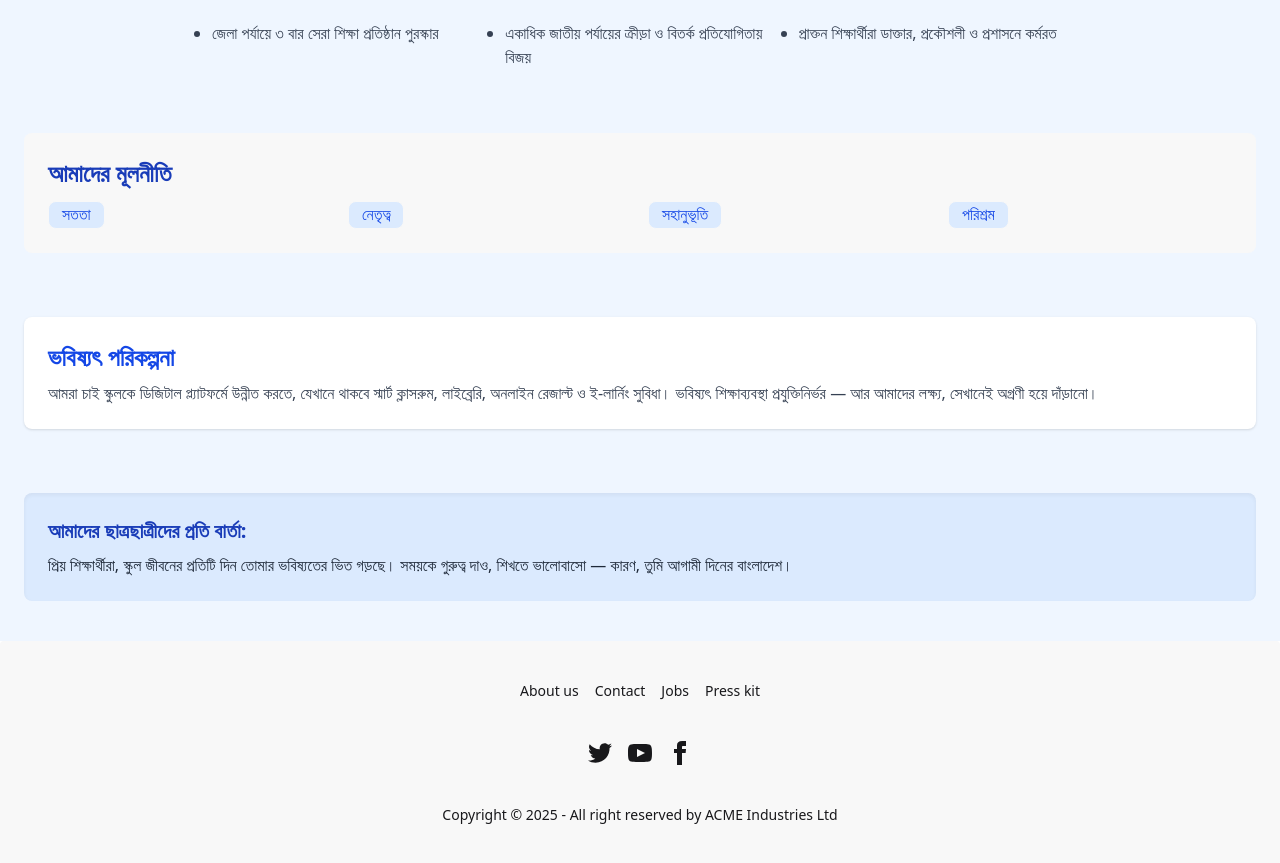
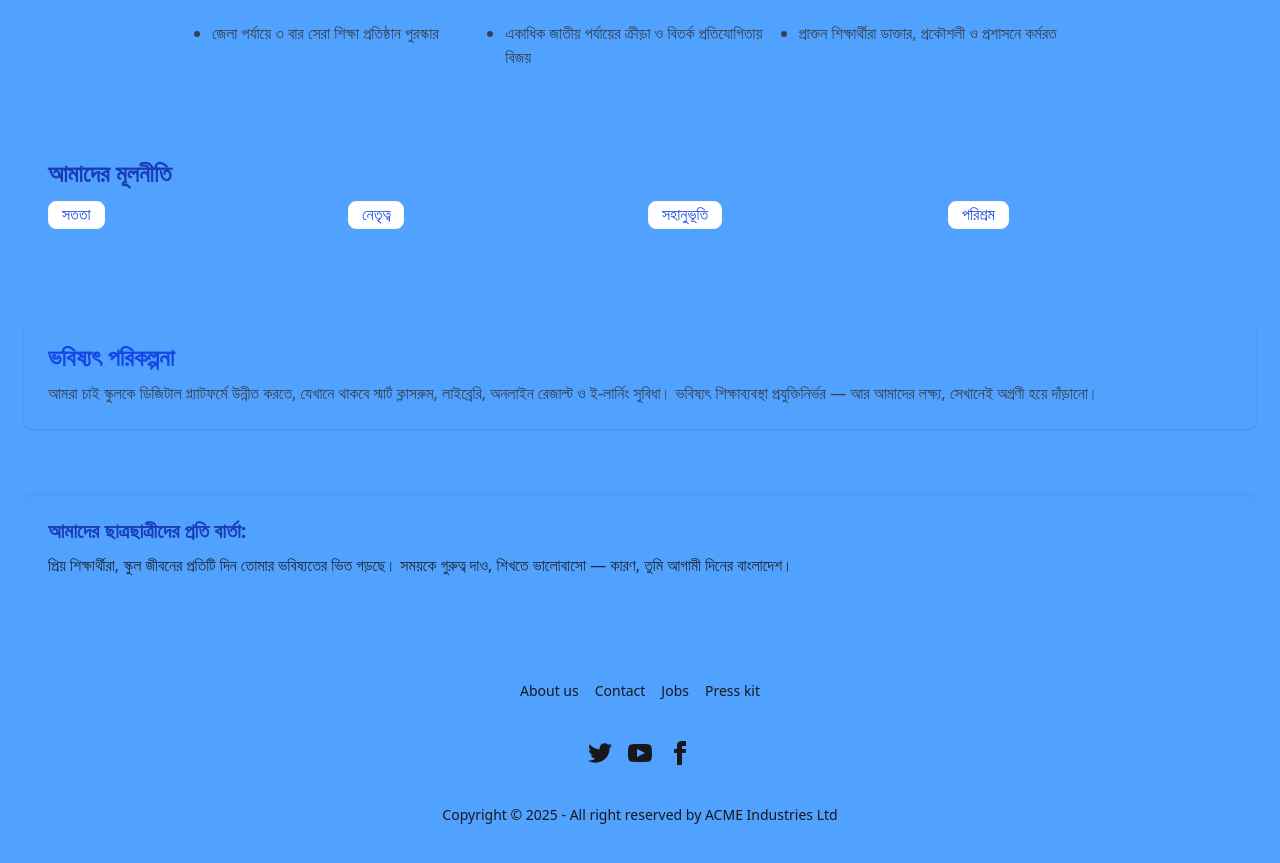
Before and after one commit to abdulalim1010/my-high-school-client, a React (Vite) app: page /about in a window 1280 px wide. Shown: the part 1805-2668 px from the top of the page. Built offline with nearby package versions, Linux system fonts and the light colour scheme; no server answers.

Commit message:
add bg color

```diff
--- a/src/pages/about/About.jsx
+++ b/src/pages/about/About.jsx
@@ -6,7 +6,7 @@ import image from '../../assets/alimhif.jpeg'
 
 const About = () => {
   return (
-    <div className="bg-blue-50 min-h-screen px-6 py-10 space-y-16">
+    <div className="bg-blue-400 min-h-screen px-6 py-10 space-y-16">
       {/* Title */}
       <motion.div
         className="text-center"
@@ -52,7 +52,7 @@ const About = () => {
       </div>
 
       {/* Head Teacher's Message */}
-      <div className="bg-white shadow-md p-6 rounded-lg">
+      <div className=" shadow-md p-6 rounded-lg">
         <div className="flex flex-col lg:flex-row items-center gap-6">
           <img
             src={headTeacherImg}
@@ -87,22 +87,22 @@ const About = () => {
 
       {/* Core Values */}
       <motion.div
-        className="text-left bg-base-200 p-6 rounded-lg"
+        className="text-left  p-6 rounded-lg"
         initial={{ opacity: 0 }}
         whileInView={{ opacity: 1 }}
         transition={{ duration: 1 }}
       >
         <h2 className="text-2xl font-bold text-blue-800 mb-3">আমাদের মূলনীতি</h2>
         <div className="grid grid-cols-2 md:grid-cols-4 gap-4 text-sm text-gray-700">
-          <span className="badge badge-lg bg-blue-100 text-blue-700">সততা</span>
-          <span className="badge badge-lg bg-blue-100 text-blue-700">নেতৃত্ব</span>
-          <span className="badge badge-lg bg-blue-100 text-blue-700">সহানুভূতি</span>
-          <span className="badge badge-lg bg-blue-100 text-blue-700">পরিশ্রম</span>
+          <span className="badge badge-lg text-blue-700">সততা</span>
+          <span className="badge badge-lg  text-blue-700">নেতৃত্ব</span>
+          <span className="badge badge-lg  text-blue-700">সহানুভূতি</span>
+          <span className="badge badge-lg  text-blue-700">পরিশ্রম</span>
         </div>
       </motion.div>
 
       {/* Future Vision */}
-      <div className="bg-white p-6 rounded-lg shadow-sm">
+      <div className=" p-6 rounded-lg shadow-sm">
         <h2 className="text-2xl font-semibold text-blue-700 mb-2">ভবিষ্যৎ পরিকল্পনা</h2>
         <p className="text-gray-700">
           আমরা চাই স্কুলকে ডিজিটাল প্ল্যাটফর্মে উন্নীত করতে, যেখানে থাকবে স্মার্ট ক্লাসরুম,
@@ -113,7 +113,7 @@ const About = () => {
 
       {/* Message for Students */}
       <motion.div
-        className="bg-blue-100 p-6 rounded-lg shadow-inner"
+        className=" p-6 rounded-lg shadow-inner"
         initial={{ y: 30, opacity: 0 }}
         whileInView={{ y: 0, opacity: 1 }}
         transition={{ duration: 1 }}
--- a/src/pages/academic/Academic.jsx
+++ b/src/pages/academic/Academic.jsx
@@ -1,13 +1,13 @@
 import React from 'react';
 import { motion } from 'framer-motion';
 import sceicnimage from '../../assets/science.avif'
-import humanimage from '../../assets/hu,an1).jfif'
+import humanimage from '../../assets/science.jpg'
 import commarceimage from '../../assets/comarce.jpg'
 import calendeer  from '../../assets/calender.avif'
 
 const Academic = () => {
   return (
-    <div className="bg-blue-50 min-h-screen px-6 py-10 space-y-16">
+    <div className=" min-h-screen px-6 py-10 space-y-16">
       {/* Page Title */}
       <motion.div
         className="text-center"
@@ -35,17 +35,17 @@ const Academic = () => {
       <section>
   <h2 className="text-2xl text-center font-semibold text-blue-700 mb-3">বিষয়ভিত্তিক বিভাগ</h2>
   <div className="grid md:grid-cols-3 gap-6 text-gray-800">
-    <div className="bg-white shadow-md p-4 rounded-lg">
+    <div className=" shadow-md p-4 rounded-lg">
       <img src={sceicnimage } className="h-60 mb-2 mx-auto" alt="Science" />
       <h3 className="font-bold text-lg mb-2 text-green-600 text-center">বিজ্ঞান বিভাগ</h3>
       <p className="text-sm text-center">পদার্থ, রসায়ন, জীববিজ্ঞান ও গণিতের পাঠদান।</p>
     </div>
-    <div className="bg-white shadow-md p-4 rounded-lg">
+    <div className=" shadow-md p-4 rounded-lg">
       <img src={ humanimage} className="h-60 mb-2 mx-auto" alt="Humanities" />
       <h3 className="font-bold text-lg mb-2 text-purple-600 text-center">মানবিক বিভাগ</h3>
       <p className="text-sm text-center">ইতিহাস, ভূগোল, বাংলা ও সামাজিক বিজ্ঞানের গুরুত্ব।</p>
     </div>
-    <div className="bg-white shadow-md p-4 rounded-lg">
+    <div className=" shadow-md p-4 rounded-lg">
       <img src={commarceimage} className="h-60 mb-2 mx-auto" alt="Commerce" />
       <h3 className="font-bold text-lg mb-2 text-orange-600 text-center">বাণিজ্য বিভাগ</h3>
       <p className="text-sm text-center">হিসাববিজ্ঞান, অর্থনীতি ও ব্যবস্থাপনা বিষয় অন্তর্ভুক্ত।</p>
@@ -54,7 +54,7 @@ const Academic = () => {
 </section>
 
       {/* Section: ক্লাস রুটিন */}
-      <section className="bg-white shadow-sm p-6 rounded-lg">
+      <section className=" shadow-sm p-6 rounded-lg">
   <h2 className="text-2xl text-center font-semibold text-blue-700 mb-3">ক্লাস রুটিন</h2>
   <div className="flex flex-col md:flex-row items-center gap-6">
     <div className="flex-1 space-y-2 text-gray-700">
@@ -78,7 +78,7 @@ const Academic = () => {
       <section className="mt-8">
   <h2 className="text-2xl text-center font-semibold text-blue-700 mb-4">পরীক্ষার সময়সূচি</h2>
   <div className="grid grid-cols-1 md:grid-cols-3 gap-6 text-gray-700">
-    <div className="card bg-blue-100 shadow-md p-4 rounded-lg">
+    <div className="card  shadow-md p-4 rounded-lg">
       <h3 className="font-semibold text-lg text-blue-800 mb-2">১ম টার্ম</h3>
       <p>সময়ঃ মার্চ মাস</p>
     </div>
@@ -86,7 +86,7 @@ const Academic = () => {
       <h3 className="font-semibold text-lg text-blue-800 mb-2">২য় টার্ম</h3>
       <p>সময়ঃ জুলাই মাস</p>
     </div>
-    <div className="card bg-blue-100 shadow-md p-4 rounded-lg">
+    <div className="card  shadow-md p-4 rounded-lg">
       <h3 className="font-semibold text-lg text-blue-800 mb-2">বার্ষিক পরীক্ষা</h3>
       <p>সময়ঃ নভেম্বর মাস</p>
     </div>
@@ -95,7 +95,7 @@ const Academic = () => {
 
 
       {/* Section: লাইব্রেরি ও উপকরণ */}
-      <section className="bg-base-200 p-6 rounded-lg shadow-inner">
+      <section className=" p-6 rounded-lg shadow-inner">
         <h2 className="text-2xl font-semibold text-blue-800 mb-3">লাইব্রেরি ও শিক্ষাসহায়ক উপকরণ</h2>
         <ul className="list-disc pl-5 text-gray-700">
           <li>স্কুলে রয়েছে ২০০০+ বইয়ের একটি আধুনিক লাইব্রেরি</li>
--- a/src/pages/footer/Footer.jsx
+++ b/src/pages/footer/Footer.jsx
@@ -2,7 +2,7 @@ import React from 'react';
 
 const Footer = () => {
   return (
-    <footer className="footer footer-horizontal footer-center bg-base-200 text-base-content rounded p-10">
+    <footer className="footer footer-horizontal footer-center  text-base-content rounded p-10">
   <nav className="grid grid-flow-col gap-4">
     <a className="link link-hover">About us</a>
     <a className="link link-hover">Contact</a>
--- a/src/pages/home/Hero.jsx
+++ b/src/pages/home/Hero.jsx
@@ -5,9 +5,9 @@ import schoolimage2 from '../../assets/image2.jpg';
 
 const Hero = () => {
   return (
-    <div className="bg-blue-50 min-h-screen pt-10">
+    <div className=" min-h-screen pt-10">
       {/* Banner Section */}
-      <div className="bg-base-200 rounded-lg mx-4 shadow-md p-6">
+      <div className=" rounded-lg mx-4 shadow-md p-6">
         <div className="flex flex-col lg:flex-row items-center gap-8">
           {/* ✍️ Text Section (2/5) */}
           <div className="w-full lg:basis-2/5 space-y-4 text-left">
--- a/src/pages/maynlayouts/MainLayouts.jsx
+++ b/src/pages/maynlayouts/MainLayouts.jsx
@@ -5,7 +5,7 @@ import Footer from '../footer/Footer';
 
 const MainLayouts = () => {
   return (
-    <div>
+    <div className='bg-blue-400 min-h-screen '>
       <header><NavBar/></header>
       <main><Outlet/></main>
       <footer><Footer/></footer>
```
